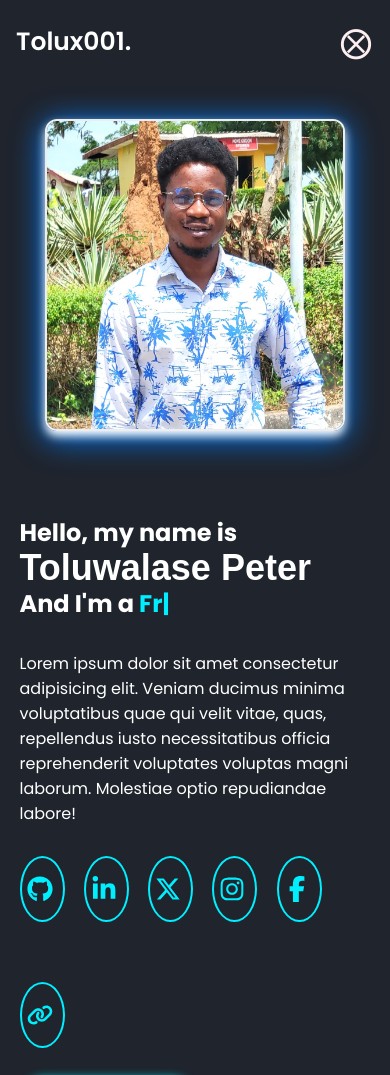
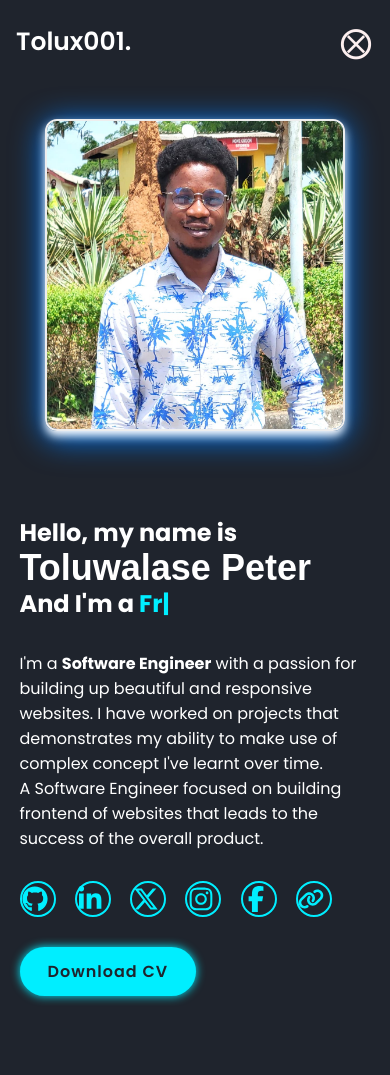
Before and after one commit to Tolux001/repo, a plain HTML site: page index.html in a window 390 px wide. Shown: the top 1075 px of the page. After the commit the page ends 1044 px from the top, so only its background shows below. Drawn offline with nearby package versions, Linux system fonts and the light colour scheme; a web font is replaced by a local one.

Commit message:
Upload code

```diff
--- a/app.css
+++ b/app.css
@@ -113,7 +113,7 @@ body {
 		animation-delay: 0.4s;
 	}
 	.show-links {
-		height: 12rem;
+		height: 12.5rem;
 	}
 	.home {
 		flex-flow: column-reverse nowrap;
@@ -172,7 +172,8 @@ body {
 	display: inline-flex;
 	justify-content: center;
 	align-items: center;
-	padding: 3px 5px;
+	width: 36px;
+	height: 36px;
 	background: transparent;
 	border: 2px solid #0ef;
 	border-radius: 50%;
@@ -210,38 +211,6 @@ body {
 	animation-delay: 2s;
 }
 @media (max-width: 500px) {
-	.active-h3,
-	.active-h3-span,
-	.active-h1,
-	.active-p,
-	.active-a,
-	.active-btn {
-		opacity: 0;
-	}
-	.active-h3 {
-		animation: slideBottom 1s ease forwards;
-		animation-delay: 5.5s;
-	}
-	.active-h3-span {
-		animation: slideTop 1s ease forwards;
-		animation-delay: 5.7s;
-	}
-	.active-h1 {
-		animation: slideRight 1s ease forwards;
-		animation-delay: 6s;
-	}
-	.active-p {
-		animation: slideLeft 1s ease forwards;
-		animation-delay: 5.6s;
-	}
-	.active-a {
-		animation: slideLeft 1s ease forwards;
-		animation-delay: calc(5.2s * var(--i));
-	}
-	.active-btn {
-		animation: slideTop 1s ease forwards;
-		animation-delay: 7s;
-	}
 	.home-content h3 {
 		font-size: 24px;
 	}
--- a/index.html
+++ b/index.html
@@ -76,10 +76,14 @@
 				<h1 class="h1">Toluwalase Peter</h1>
 				<h3 class="h3-span">And I'm a <span class="multiple-text"></span></h3>
 				<p class="par">
-					Lorem ipsum dolor sit amet consectetur adipisicing elit. Veniam
-					ducimus minima voluptatibus quae qui velit vitae, quas, repellendus
-					iusto necessitatibus officia reprehenderit voluptates voluptas magni
-					laborum. Molestiae optio repudiandae labore!
+					I'm a <b>Software Engineer</b> with a passion for building up
+					beautiful and responsive websites. I have worked on projects that
+					demonstrates my ability to make use of complex concept I've learnt
+					over time.
+					<blockquote
+						>A Software Engineer focused on building frontend of websites that
+						leads to the success of the overall product.</blockquote
+					>
 				</p>
 				<div class="social-media">
 					<a style="--i: 8" href="https://github.com/Tolux001"
```
